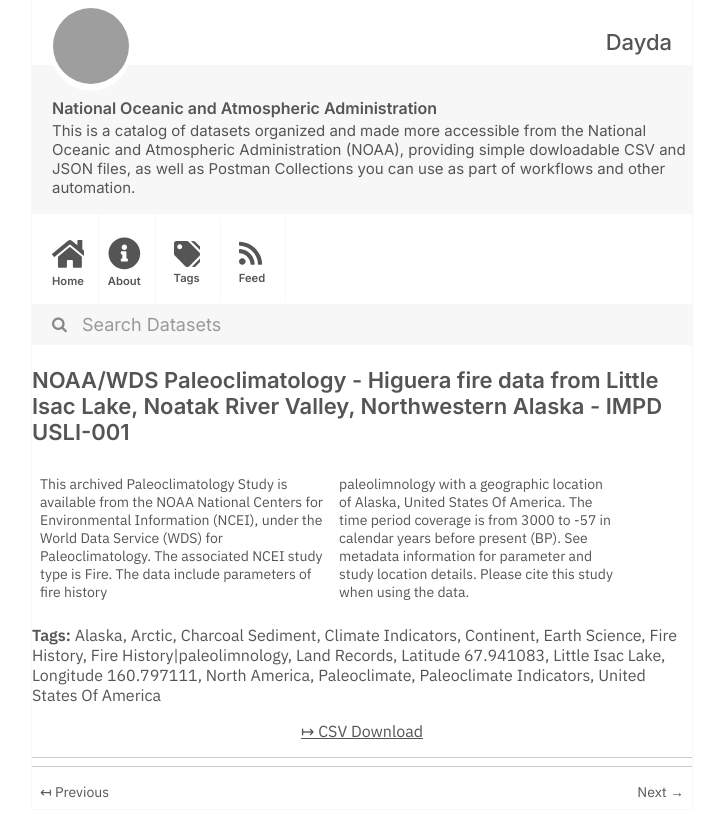
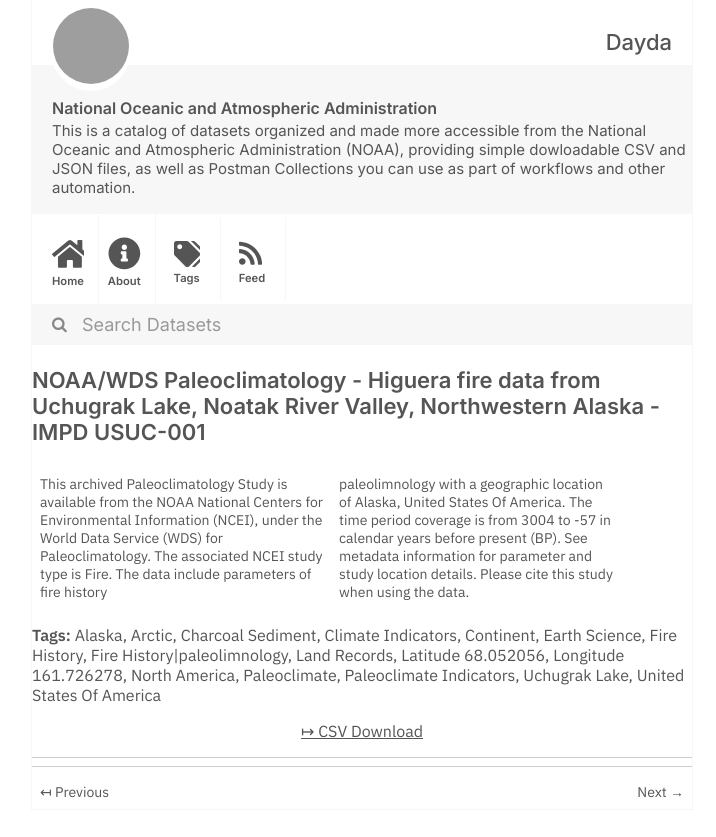
Before and after one commit to dayda-entities/national-oceanic-and-atmospheric-administration, a Jekyll site: the page built from _posts/2020-11-12-noaawds-paleoclimatology-higue.md, in a window 1280 px wide, cut to the strip 0-837 px from the top of the page. Shown: the whole strip, without its empty margins (278-994 px from the left). Built offline with Jekyll 4.4.1, drawn with Linux system fonts in a browser that asks for light colours; grey boxes are pictures that could not be loaded.

Commit message:
Publish Data

```diff
--- a/_posts/2020-11-12-noaawds-paleoclimatology-higue.md
+++ b/_posts/2020-11-12-noaawds-paleoclimatology-higue.md
@@ -1,9 +1,9 @@
 ---
 title: >-
-  NOAA/WDS Paleoclimatology - Higuera fire data from Little Isac Lake, Noatak
-  River Valley, Northwestern Alaska - IMPD USLI-001
-created: '2020-11-12T05:42:47.758072'
-modified: '2020-12-18T23:12:14.948501'
+  NOAA/WDS Paleoclimatology - Higuera fire data from Uchugrak Lake, Noatak River
+  Valley, Northwestern Alaska - IMPD USUC-001
+created: '2020-11-12T05:51:55.598917'
+modified: '2020-12-18T23:30:40.718700'
 state: active
 type: dataset
 tags:
@@ -16,18 +16,18 @@ tags:
   - Fire History
   - Fire History|paleolimnology
   - Land Records
-  - Latitude 67.941083
-  - Little Isac Lake
-  - Longitude  160.797111
+  - Latitude 68.052056
+  - Longitude  161.726278
   - North America
   - Paleoclimate
   - Paleoclimate Indicators
+  - Uchugrak Lake
   - United States Of America
 groups: []
 csv_url: >-
-  https://www.ncei.noaa.gov/pub/data/paleo/firehistory/charcoal/northamerica/supplemental/usli-001-li07-pollen-counts.csv
+  https://www.ncei.noaa.gov/pub/data/paleo/firehistory/charcoal/northamerica/supplemental/usuc-001-uc07-char-params.csv
 json_url: ''
 layout: post
 
 ---
-This archived Paleoclimatology Study is available from the NOAA National Centers for Environmental Information (NCEI), under the World Data Service (WDS) for Paleoclimatology. The associated NCEI study type is Fire. The data include parameters of fire history|paleolimnology with a geographic location of Alaska, United States Of America. The time period coverage is from 3000 to -57 in calendar years before present (BP). See metadata information for parameter and study location details. Please cite this study when using the data.
+This archived Paleoclimatology Study is available from the NOAA National Centers for Environmental Information (NCEI), under the World Data Service (WDS) for Paleoclimatology. The associated NCEI study type is Fire. The data include parameters of fire history|paleolimnology with a geographic location of Alaska, United States Of America. The time period coverage is from 3004 to -57 in calendar years before present (BP). See metadata information for parameter and study location details. Please cite this study when using the data.
```
